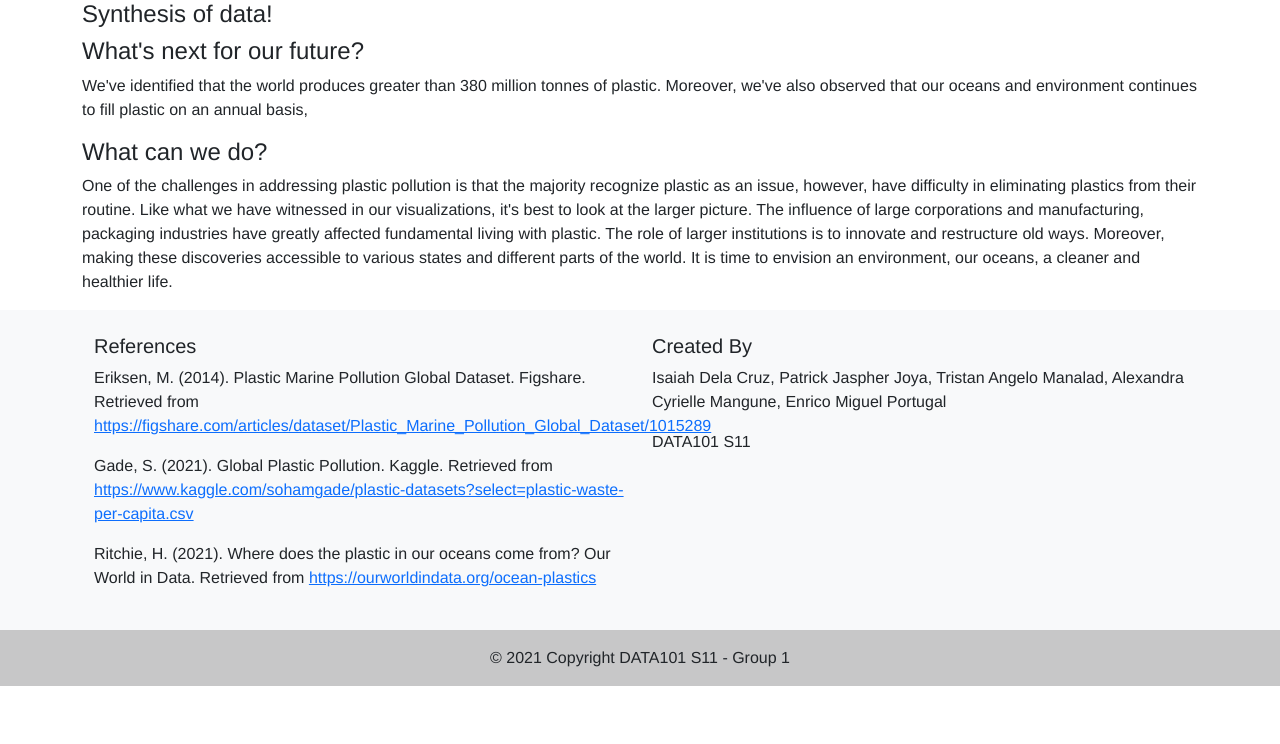
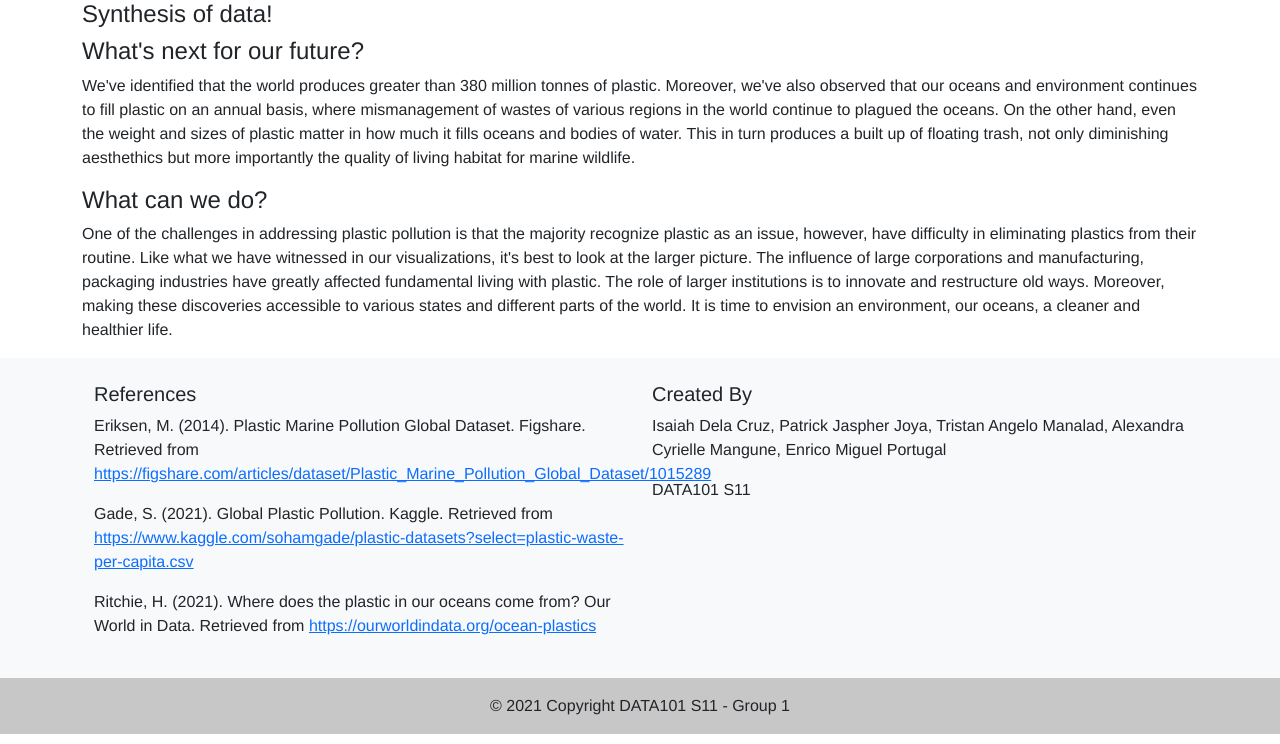
Before and after one commit to lexcyman/data101-app, a Flask app: page /synthesis-of-data in a window 1280 px wide. Shown: the part 56-800 px from the top of the page. Run offline with Flask 2, Linux system fonts and the light colour scheme.

Commit message:
Update synthesis.html

```diff
--- a/application/templates/synthesis.html
+++ b/application/templates/synthesis.html
@@ -7,7 +7,10 @@
 <p>
     We've identified that the world produces greater than 380 million tonnes of
     plastic. Moreover, we've also observed that our oceans and environment continues to fill plastic
-    on an annual basis,
+    on an annual basis, where mismanagement of wastes of various regions in the world continue to plagued
+    the oceans. On the other hand, even the weight and sizes of plastic matter in how much it fills oceans and bodies of water.
+    This in turn produces a built up of floating trash, not only diminishing aesthethics but more importantly the quality of
+    living habitat for marine wildlife.
 
 </p>
 
@@ -20,6 +23,5 @@
     The role of larger institutions is to innovate and restructure old ways. Moreover, making these
     discoveries accessible to various states and different parts of the world. It is time to envision
     an environment, our oceans, a cleaner and healthier life.
-
 </p>
 {% endblock %}
```
